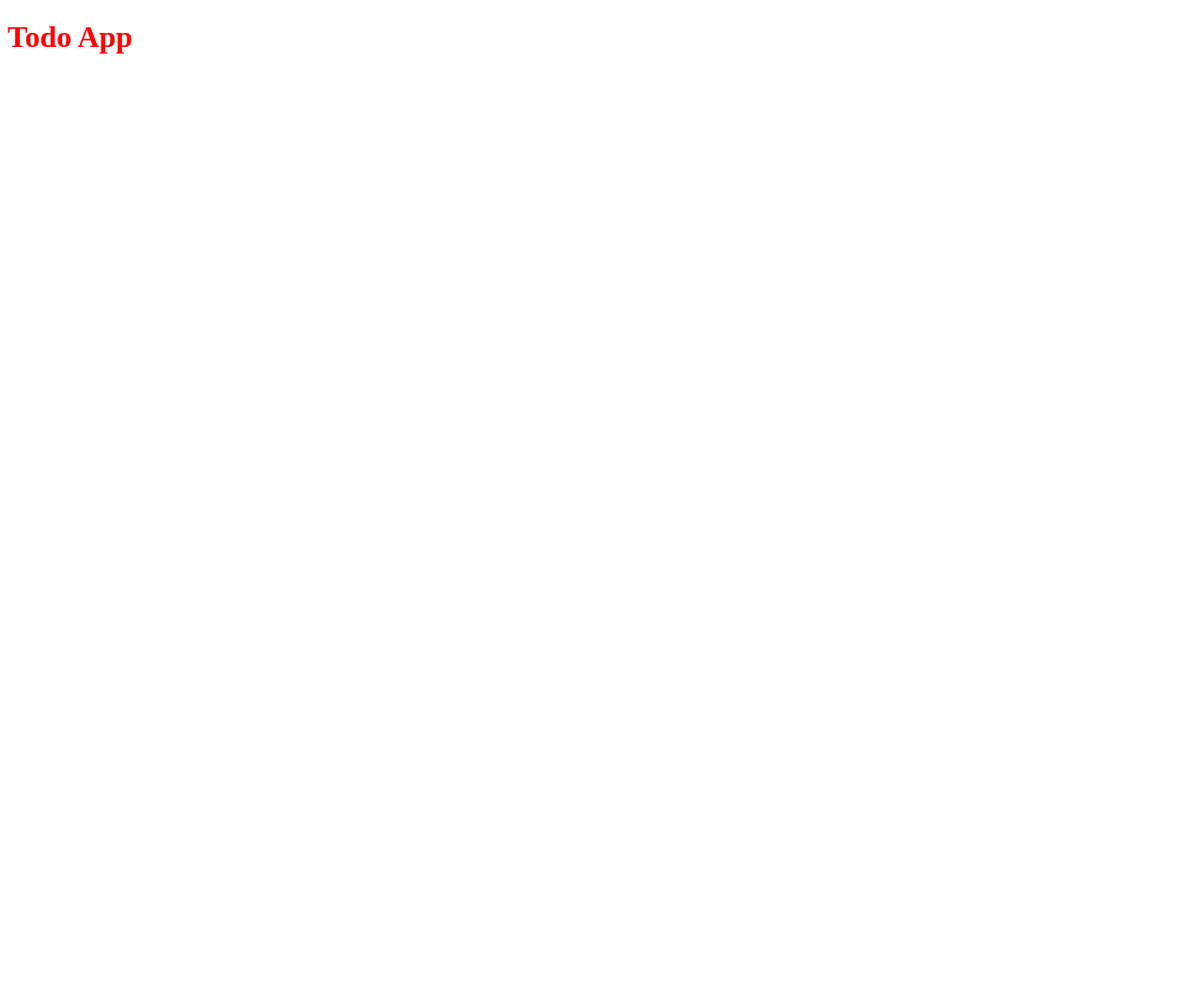
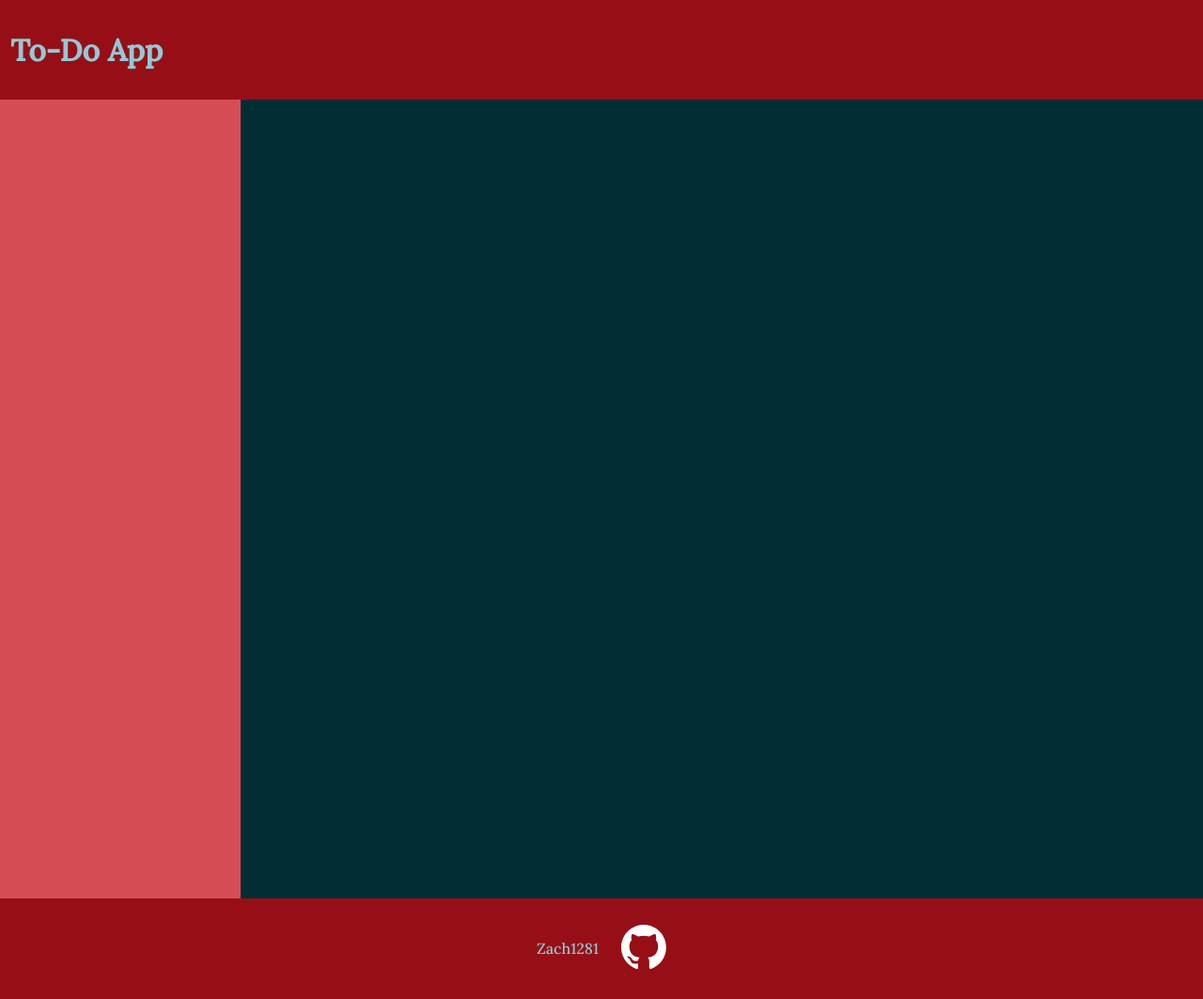
Before and after one commit to Zach1281/odin_todo, a website built with webpack: page dist/index.html in a window 1280 px wide. Shown: the whole page at 94% size. Before the commit the page ends 800 px from the top, so only its background shows below. Built offline with Linux system fonts and the light colour scheme; a web font is replaced by a local one.

Commit message:
Add styling for page

```diff
--- a/src/style.css
+++ b/src/style.css
@@ -1,3 +1,62 @@
+@import url('https://fonts.googleapis.com/css2?family=Lora:wght@500&family=Trocchi&display=swap');
+
+:root {
+    --salmon: #d64d55;
+    --dark-red: #960f16;
+    --light-blue: #94c8d6;
+    --mid-blue: #35838d;
+    --dark-blue: #012e33;
+}
+
 body {
-    color: red;
+    font-family: 'Trocchi', 'Lora', sans-serif;
+    padding: 0;
+    margin: 0;
+    box-sizing: border-box;
+    color: var(--light-blue, lightblue);
+    background: black;
+    display: grid;
+    grid-template-columns: 1fr;
+    grid-template-rows: 1fr 8fr 1fr;
+    min-height: 100vh;
 }
+
+header {
+    background: var(--dark-red, darkred);
+    padding: 0.7rem;
+}
+
+.content {
+    display: grid;
+    grid-template-columns: 1fr 4fr;
+}
+
+.sidebar {
+    background: var(--salmon, salmon);
+    display: grid;
+    grid-template-columns: 1fr 4fr 1fr;
+}
+
+.todo {
+    background: var(--dark-blue, teal);
+    display: grid;
+    grid-template-columns: 1fr 5fr 1fr;
+}
+
+footer {
+    display: flex;
+    justify-content: center;
+    align-items: center;
+    background: var(--dark-red, darkred);
+}
+
+.author-icon {
+    display: flex;
+    align-items: center;
+    justify-content: space-between;
+    gap: 1.5rem;
+}
+
+a > img {
+    width: 3rem;
+}
--- a/src/website.js
+++ b/src/website.js
@@ -1,13 +1,7 @@
 import './style.css';
 
-export default function component() {
+export default function siteInit() {
     const main = document.querySelector('.content');
-
-    const title = document.createElement('h1');
-    title.classList.add('title');
-    title.textContent = "Todo App"
-
-    main.appendChild(title);
 
     return main;
 }
```
Also changed, not shown: dist/bundle.js, dist/index.html, src/assets/images/github-mark-white.svg (added), src/sidebar.js (added), src/todo.js (added).
